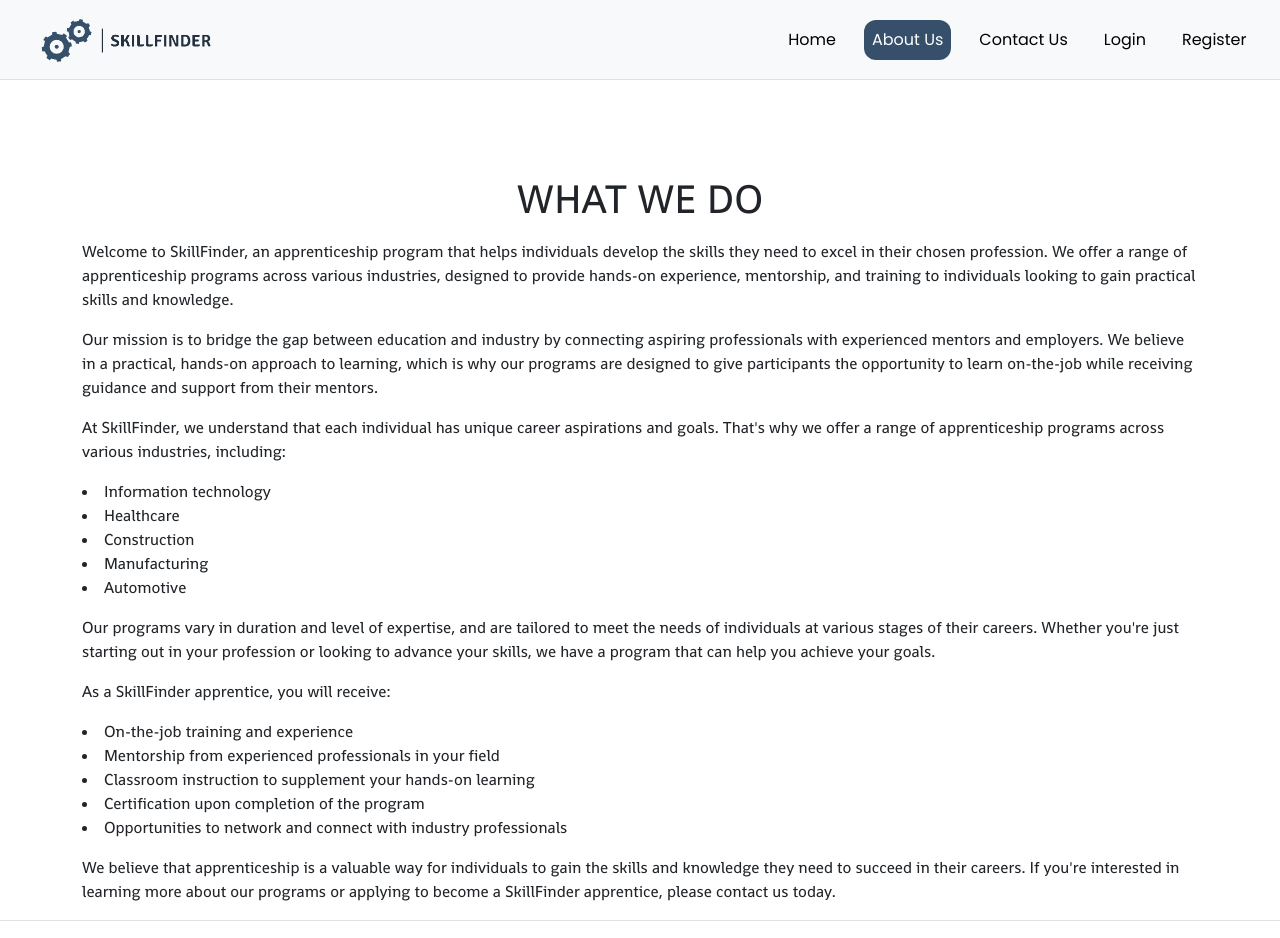
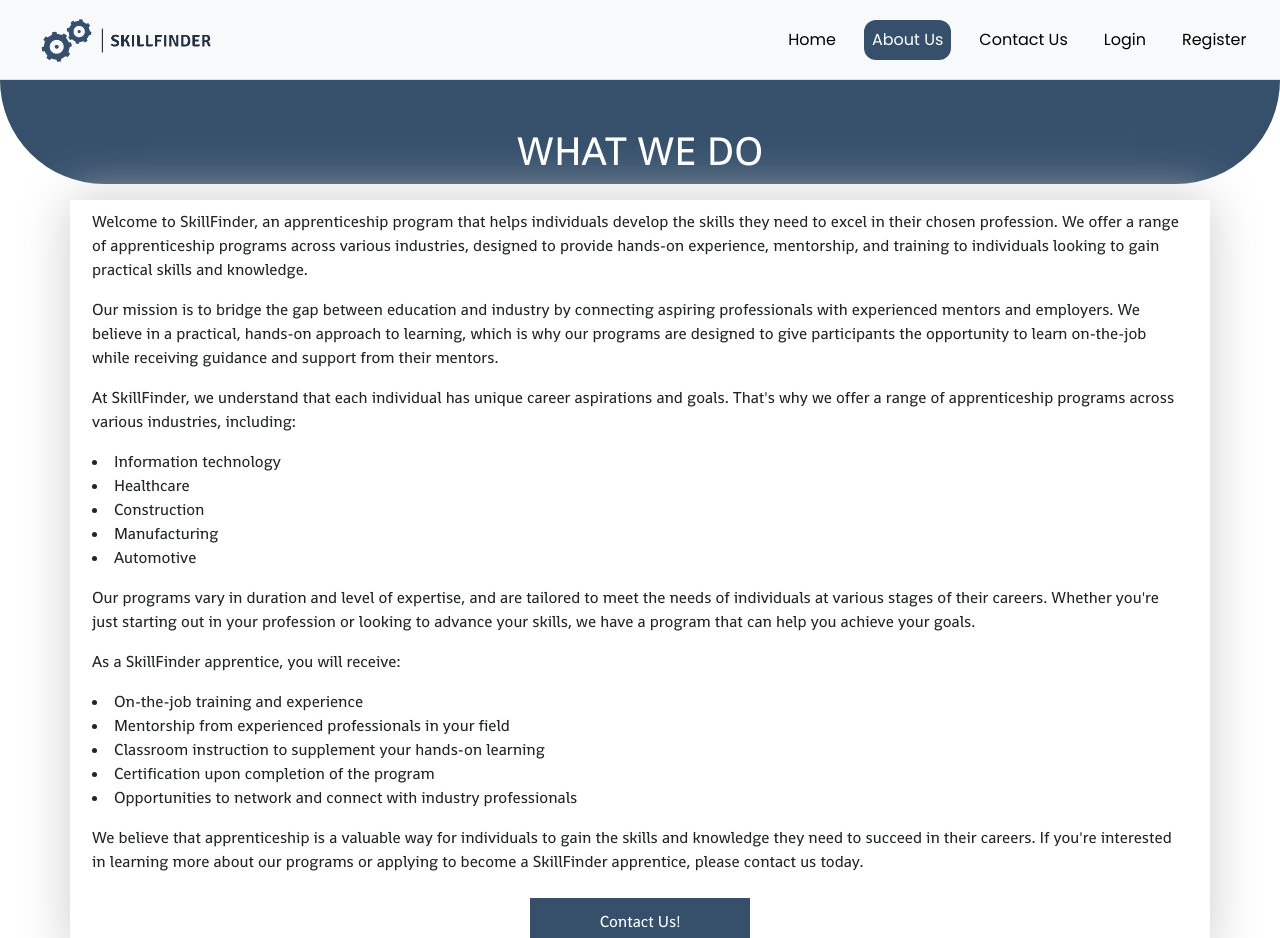
Before and after one commit to MohamadThaine/SkillFinder, a React (Create React App) app in the folder client/: page /AboutUs in a window 1280 px wide. Shown: the top 938 px of the page. Built offline with nearby package versions, Linux system fonts and the light colour scheme.

Commit message:
working in about us page design

```diff
--- a/client/src/Assets/Styles/AboutUs.css
+++ b/client/src/Assets/Styles/AboutUs.css
@@ -5,6 +5,29 @@
 
 .about-us{
     font-family: 'Shanti';
+    border-radius: 12px;
+
+}
+
+.header{
+    background-color: #36506C;
+    color: white;
+    border-radius: 0px 0px 200px 200px;
+}
+
+.desc{
+    padding: 10px;
+    font-family: 'Shanti';
+    box-shadow: 0 0 50px #ccc;
+}
+
+.desc .contact-us-btn{
+    background-color: #36506C;
+    border: none;
+    width: 20%;
+    height: 3rem;
+    color: white;
+    font-family: 'Shanti';
 }
 
 ul {
--- a/client/src/Component/NavBar.js
+++ b/client/src/Component/NavBar.js
@@ -1,4 +1,4 @@
-import React, { useState } from 'react'
+import React, { useEffect, useState } from 'react'
 import logo from '../Assets/Images/SkillFinderLogo.png'
 import '../Assets/Styles/NavBar.css'
 import { useNavigate, useLocation } from 'react-router-dom';
@@ -8,9 +8,13 @@ function NavBar(){
   const [currentPage, setCurrentPage] = useState(currentLocation.pathname);
   const navigate = useNavigate();
   const changePage = (page) => {
-    setCurrentPage(page);
     navigate(page);
   }
+
+  useEffect(() => {
+    setCurrentPage(currentLocation.pathname);
+  },[currentLocation.pathname])
+
     return(
         <nav className="navbar navbar-expand-lg navbar-light bg-light border-bottom">
           <a className="navbar-brand" href="#">
--- a/client/src/Pages/AboutUs.js
+++ b/client/src/Pages/AboutUs.js
@@ -1,12 +1,22 @@
+import { useNavigate } from 'react-router-dom'
 import '../Assets/Styles/AboutUs.css'
-
 function AboutUs(){
+    const navigate = useNavigate();
     return(
         <>
-         <div className="container about-us mt-5">
-            <h1 className="text-center mt-5">WHAT WE DO</h1>
-            <div className="row mt-3">
+         <div className="container-fluid about-us">
+            <div className='row header'>
+                <h1 className="text-center mt-5">WHAT WE DO</h1>
+            </div>
+         </div>
+         <div className='container'>
+         <div className="row mt-3 desc">
                 <WhatWeDo />
+                <div className='text-center mt-2'>
+                    <button className='contact-us-btn'
+                     onClick={() => navigate('/ContactUs')}>Contact Us!</button>
+                </div>
+
             </div>
          </div>
         </>
--- a/client/src/Pages/Home.js
+++ b/client/src/Pages/Home.js
@@ -51,7 +51,7 @@ function Home(){
                         <h4 className='col-md-4 me-5'>Agriculture</h4>
                     </div>
                 </div>
-                <div className='row justify-content-between mt-4'>
+                <div className='row justify-content-between mt-4 pb-3'>
                     <div className='col-sm-3 d-flex justify-content-center category'>
                         <img className='col-md-5 ms-3' src={Networking}/>
                         <h4 className='col-md-4 me-5'>Networking</h4>
```
